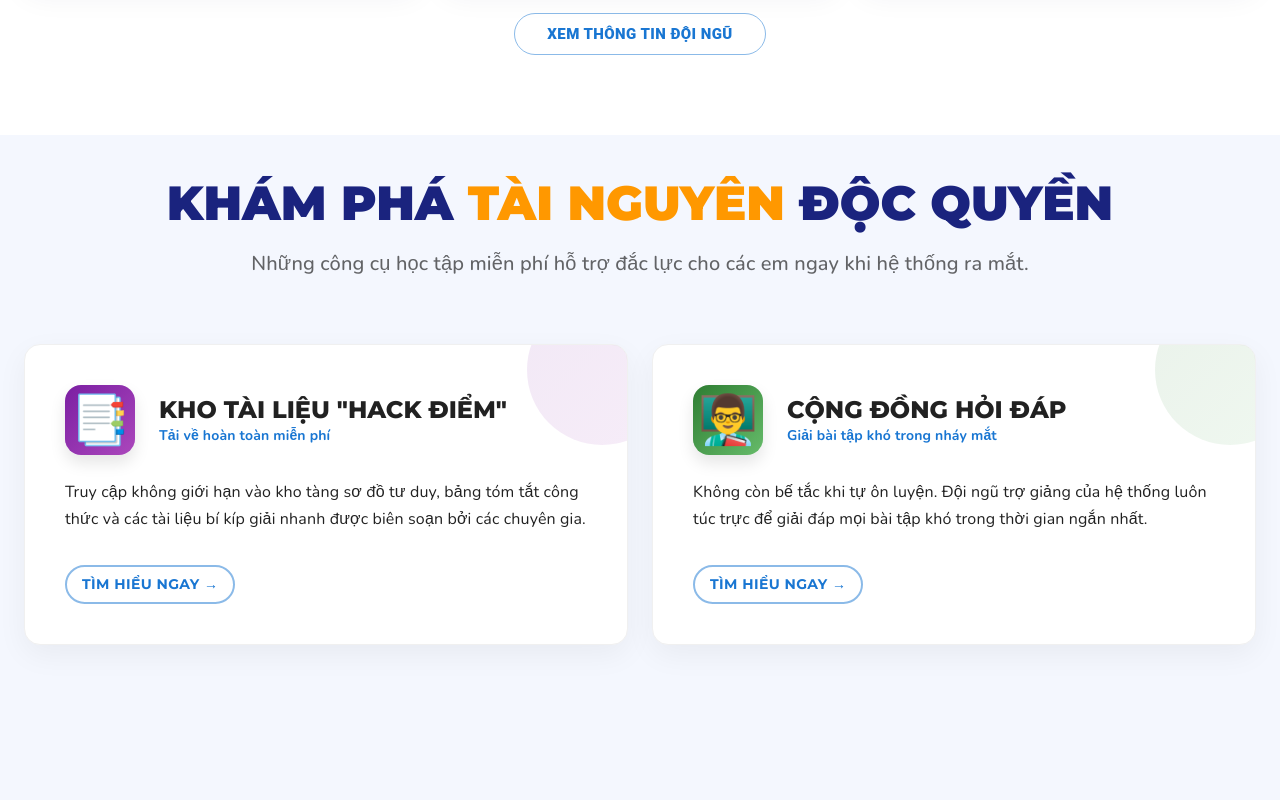
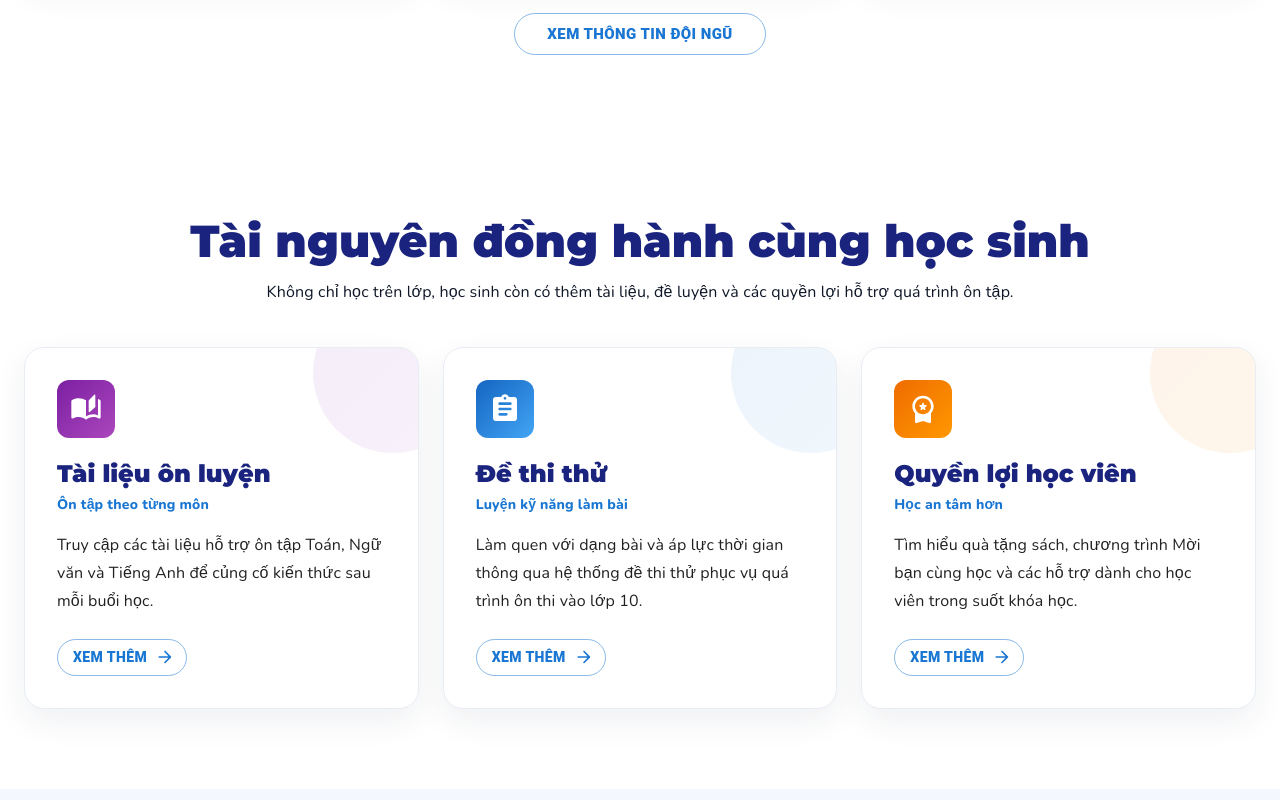
Before and after one commit to khanhu2805/luyen-thi-gdsg, a Next.js app: page / in a window 1280 px wide. Shown: the part 2860-3660 px from the top of the page. Built offline with nearby package versions, Linux system fonts and the light colour scheme.

Commit message:
Polish student resources section

```diff
--- a/app/components/trang-chu/StudentBenefits.tsx
+++ b/app/components/trang-chu/StudentBenefits.tsx
@@ -1,76 +1,151 @@
-import React from 'react'
-import { Box, Container, Typography, Grid, Card, Button, Link } from '@mui/material';
+'use client';
+
+import {
+  Box,
+  Button,
+  Card,
+  Container,
+  Grid,
+  Typography,
+} from '@mui/material';
+import ArrowForwardRoundedIcon from '@mui/icons-material/ArrowForwardRounded';
+import AssignmentRoundedIcon from '@mui/icons-material/AssignmentRounded';
+import AutoStoriesRoundedIcon from '@mui/icons-material/AutoStoriesRounded';
+import WorkspacePremiumRoundedIcon from '@mui/icons-material/WorkspacePremiumRounded';
+import Link from 'next/link';
 import FadeInScroll from '../FadeInScroll';
-
-type Props = {}
 
 const fontHeader = "'Montserrat', sans-serif";
 const fontBody = "'Nunito', sans-serif";
 
-const benefits = [
+const resources = [
   {
-        title: "Kho Tài Liệu \"Hack Điểm\"", subtitle: "Tải về hoàn toàn miễn phí",
-        desc: "Truy cập không giới hạn vào kho tàng sơ đồ tư duy, bảng tóm tắt công thức và các tài liệu bí kíp giải nhanh được biên soạn bởi các chuyên gia.",
-        icon: "📑", color: "linear-gradient(135deg, #7b1fa2, #ab47bc)", link: "/tai-lieu-on-luyen"
+    title: 'Tài liệu ôn luyện',
+    subtitle: 'Ôn tập theo từng môn',
+    desc: 'Truy cập các tài liệu hỗ trợ ôn tập Toán, Ngữ văn và Tiếng Anh để củng cố kiến thức sau mỗi buổi học.',
+    icon: <AutoStoriesRoundedIcon sx={{ fontSize: 32 }} />,
+    color: 'linear-gradient(135deg, #7b1fa2, #ab47bc)',
+    link: '/tai-lieu-on-luyen',
   },
   {
-        title: "Cộng Đồng Hỏi Đáp", subtitle: "Giải bài tập khó trong nháy mắt",
-        desc: "Không còn bế tắc khi tự ôn luyện. Đội ngũ trợ giảng của hệ thống luôn túc trực để giải đáp mọi bài tập khó trong thời gian ngắn nhất.",
-        icon: "👨‍🏫", color: "linear-gradient(135deg, #2e7d32, #66bb6a)", link: "#"
-    }
+    title: 'Đề thi thử',
+    subtitle: 'Luyện kỹ năng làm bài',
+    desc: 'Làm quen với dạng bài và áp lực thời gian thông qua hệ thống đề thi thử phục vụ quá trình ôn thi vào lớp 10.',
+    icon: <AssignmentRoundedIcon sx={{ fontSize: 32 }} />,
+    color: 'linear-gradient(135deg, #1565c0, #42a5f5)',
+    link: '/de-thi-thu',
+  },
+  {
+    title: 'Quyền lợi học viên',
+    subtitle: 'Học an tâm hơn',
+    desc: 'Tìm hiểu quà tặng sách, chương trình Mời bạn cùng học và các hỗ trợ dành cho học viên trong suốt khóa học.',
+    icon: <WorkspacePremiumRoundedIcon sx={{ fontSize: 32 }} />,
+    color: 'linear-gradient(135deg, #ef6c00, #ff9800)',
+    link: '/chinh-sach',
+  },
 ];
 
-const StudentBenefits = (props: Props) => {
+export default function StudentBenefits() {
   return (
-        <Container maxWidth="xl" sx={{ mt: 5, mb: 15 }}>
+    <Box sx={{ py: { xs: 8, md: 10 }, bgcolor: 'white' }}>
+      <Container maxWidth="xl">
         <FadeInScroll>
-                <Box sx={{ textAlign: 'center', mb: 8 }}>
-                    <Typography variant="h3" gutterBottom sx={{ fontFamily: fontHeader, fontWeight: 900, color: '#1a237e', textTransform: 'uppercase' }}>
-                        Khám Phá <span style={{ color: '#ff9800' }}>Tài Nguyên</span> Độc Quyền
+          <Box sx={{ textAlign: 'center', mb: 5 }}>
+            <Typography
+              variant="h3"
+              sx={{
+                fontFamily: fontHeader,
+                fontWeight: 900,
+                color: '#1a237e',
+                fontSize: { xs: '2rem', md: '2.8rem' },
+              }}
+            >
+              Tài nguyên đồng hành cùng học sinh
             </Typography>
-                    <Typography variant="h6" color="textSecondary" sx={{ fontFamily: fontBody}}>
-                        Những công cụ học tập miễn phí hỗ trợ đắc lực cho các em ngay khi hệ thống ra mắt.
+            <Typography
+              color="text.secondary"
+              sx={{ mt: 1.5, maxWidth: 760, mx: 'auto', lineHeight: 1.7, fontFamily: fontBody }}
+            >
+              Không chỉ học trên lớp, học sinh còn có thêm tài liệu, đề luyện và các quyền lợi hỗ trợ quá trình ôn tập.
             </Typography>
           </Box>
         </FadeInScroll>
+
         <Grid container spacing={3}>
-                {benefits.map((item, idx) => (
-                    <Grid size={{ xs: 12, sm: 6 }} key={idx}>
-                        <FadeInScroll key={idx} delay={idx * 0.2}>
-                            <Card sx={{
-                                borderRadius: 4, p: { xs: 3, md: 5 }, height: '100%', position: 'relative', overflow: 'hidden',
-                                boxShadow: '0 10px 30px rgba(0,0,0,0.05)', transition: 'all 0.4s ease', border: '1px solid #f0f0f0',
-                                '&:hover': { transform: 'translateY(-10px)', boxShadow: '0 20px 40px rgba(0,0,0,0.1)', borderColor: 'primary.main' }
-                            }}>
-                                <Box sx={{
-                                    position: 'absolute', top: -50, right: -50, width: 150, height: 150,
-                                    background: item.color, opacity: 0.1, borderRadius: '50%'
-                                }} />
+          {resources.map((item, idx) => (
+            <Grid size={{ xs: 12, md: 4 }} key={item.title}>
+              <FadeInScroll delay={idx * 0.12}>
+                <Card
+                  sx={{
+                    p: { xs: 3, md: 4 },
+                    height: '100%',
+                    borderRadius: 5,
+                    position: 'relative',
+                    overflow: 'hidden',
+                    boxShadow: '0 12px 32px rgba(31,42,74,.07)',
+                    border: '1px solid #e8edf4',
+                    transition: 'transform .25s ease, box-shadow .25s ease',
+                    '&:hover': {
+                      transform: 'translateY(-6px)',
+                      boxShadow: '0 20px 44px rgba(31,42,74,.12)',
+                    },
+                  }}
+                >
+                  <Box
+                    sx={{
+                      position: 'absolute',
+                      top: -55,
+                      right: -55,
+                      width: 160,
+                      height: 160,
+                      background: item.color,
+                      opacity: 0.08,
+                      borderRadius: '50%',
+                    }}
+                  />
 
-                                <Box sx={{ display: 'flex', alignItems: 'center', mb: 3 }}>
-                                    <Box sx={{
-                                        fontSize: '3rem', mr: 3, display: 'flex', alignItems: 'center', justifyContent: 'center',
-                                        width: 70, height: 70, borderRadius: 4, background: item.color, color: 'white',
-                                        boxShadow: '0 8px 16px rgba(0,0,0,0.1)'
-                                    }}>
+                  <Box
+                    sx={{
+                      width: 58,
+                      height: 58,
+                      borderRadius: 3,
+                      display: 'grid',
+                      placeItems: 'center',
+                      background: item.color,
+                      color: 'white',
+                      mb: 2.5,
+                    }}
+                  >
                     {item.icon}
                   </Box>
-                                    <Box>
-                                        <Typography variant="h5" sx={{ fontFamily: fontHeader, fontWeight: 800,textTransform: 'uppercase' }}>{item.title}</Typography>
-                                        <Typography variant="body2" sx={{ color: 'primary.main', fontFamily: fontBody, fontWeight: 700 }}>{item.subtitle}</Typography>
-                                    </Box>
-                                </Box>
 
-                                <Typography variant="body1" color="text.secondary" sx={{ mb: 4, lineHeight: 1.7, fontFamily: fontBody }}>
+                  <Typography
+                    variant="h5"
+                    sx={{ fontFamily: fontHeader, fontWeight: 900, color: '#1a237e' }}
+                  >
+                    {item.title}
+                  </Typography>
+                  <Typography
+                    variant="body2"
+                    sx={{ mt: 0.7, color: 'primary.main', fontWeight: 800, fontFamily: fontBody }}
+                  >
+                    {item.subtitle}
+                  </Typography>
+                  <Typography
+                    color="text.secondary"
+                    sx={{ mt: 2, mb: 3, lineHeight: 1.75, fontFamily: fontBody }}
+                  >
                     {item.desc}
                   </Typography>
 
                   <Button
-                                    component={Link} href={item.link}
-                                    variant="outlined" color="primary"
-                                    sx={{ borderRadius: 8, fontWeight: 'bold', borderWidth: 2, '&:hover': { borderWidth: 2 }, fontFamily: fontHeader }}
+                    component={Link}
+                    href={item.link}
+                    endIcon={<ArrowForwardRoundedIcon />}
+                    variant="outlined"
+                    sx={{ borderRadius: 999, fontWeight: 900 }}
                   >
-                                    Tìm hiểu ngay →
+                    Xem thêm
                   </Button>
                 </Card>
               </FadeInScroll>
@@ -78,8 +153,6 @@ const StudentBenefits = (props: Props) => {
           ))}
         </Grid>
       </Container>
-
-    )
+    </Box>
+  );
 }
-
-export default StudentBenefits
```
Lines whose indentation alone changed are shown as unchanged.
